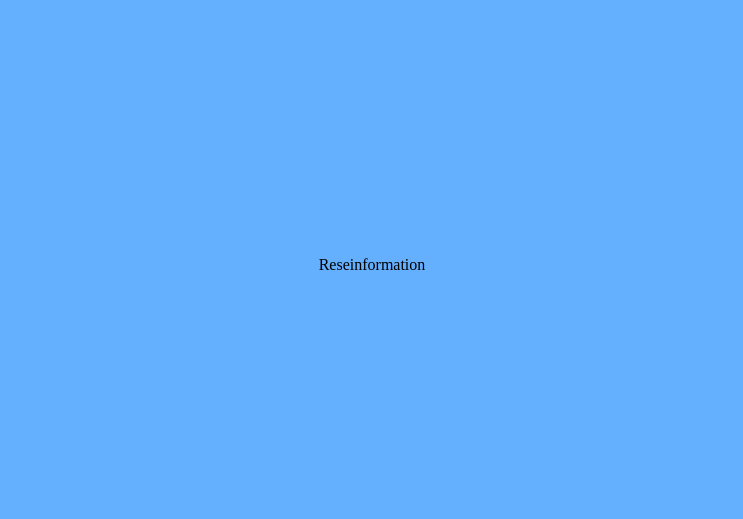
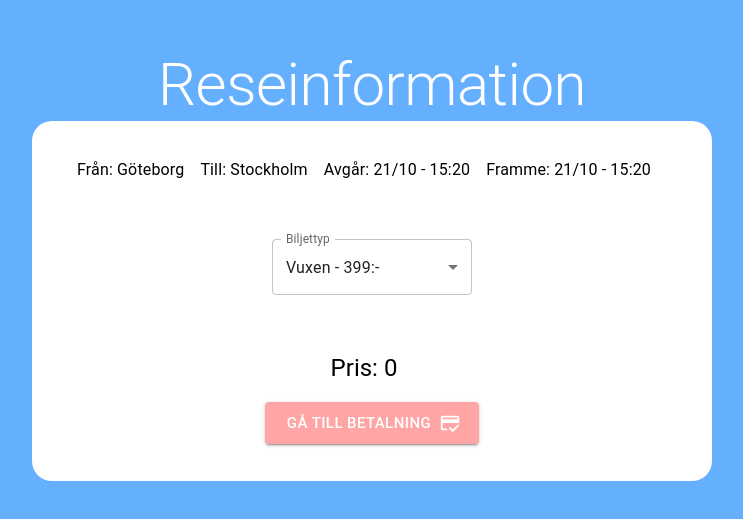
Before and after one commit to oscarolsson94/grupp8-travel-app, a React (Create React App) app in the folder client/: page /tripinfo in a window 1280 px wide. Shown: the part 135-654 px from the top of the page, without its empty margins (268-1011 px from the left). Built offline with nearby package versions, Linux system fonts and the light colour scheme.

Commit message:
dropdown + showing price and pay btn

```diff
--- a/client/src/pages/TripInfo.jsx
+++ b/client/src/pages/TripInfo.jsx
@@ -1,5 +1,121 @@
-import React from "react";
+import {
+  Button,
+  FormControl,
+  InputLabel,
+  MenuItem,
+  Select,
+  Typography,
+} from "@mui/material";
+import axios from "axios";
+import React, { useEffect, useState } from "react";
+import { formatDate } from "../utils/helpers";
+import CreditScoreIcon from "@mui/icons-material/CreditScore";
+
+const heroDivStyle = {
+  display: "flex",
+  flexDirection: "column",
+  justifyContent: "center",
+  alignItems: "center",
+  height: "100vh",
+  width: "100%",
+};
+
+const containerStyle = {
+  display: "flex",
+  flexDirection: "column",
+  justifyContent: "space-evenly",
+  alignItems: "center",
+  minHeight: "40vh",
+  width: "50%",
+  background: "white",
+  padding: 20,
+  borderRadius: 20,
+};
 
 export const TripInfo = () => {
-    return <div>Reseinformation</div>;
+  const [trip, setTrip] = useState();
+  const [ticketType, setTicketType] = useState("Vuxen");
+  const [price, setPrice] = useState(0);
+
+  /*   useEffect(async () => {
+    const response = await axios.get(
+      `http://localhost:3001/api/planTrip/${id}`
+    );
+    setTrip(response.data);
+  }, []); */
+
+  const handlePurchase = async () => {
+    /*     const response = await axios.post(
+      `http://localhost:3001/api/bookings/
+    ); */
+  };
+
+  const handleChange = (e) => {
+    setTicketType(e.target.value);
+    switch (e.target.value) {
+      case "Pensionär":
+        setPrice(249);
+        break;
+      case "Ungdom":
+        setPrice(199);
+        break;
+      case "Vuxen":
+        setPrice(399);
+        break;
+      default:
+        setPrice(0);
+    }
+  };
+
+  return (
+    <>
+      <div style={heroDivStyle}>
+        <Typography variant="h2" color="white">
+          Reseinformation
+        </Typography>
+        <div style={containerStyle}>
+          <div
+            style={{
+              display: "flex",
+              justifyContent: "space-evenly",
+              alignItems: "center",
+            }}
+          >
+            <Typography paddingRight={2}>Från: Göteborg</Typography>
+            <Typography paddingRight={2}>Till: Stockholm</Typography>
+            <Typography paddingRight={2}>Avgår: 21/10 - 15:20</Typography>
+            <Typography paddingRight={2}>Framme: 21/10 - 15:20</Typography>
+          </div>
+          <FormControl sx={{ m: 5, minWidth: 200 }}>
+            <InputLabel id="demo-simple-select-label">Biljettyp</InputLabel>
+            <Select
+              labelId="demo-simple-select-label"
+              id="demo-simple-select-autowidth"
+              value={ticketType}
+              label="Biljettyp"
+              onChange={(e) => handleChange(e)}
+            >
+              <MenuItem value={"Ungdom"}>Ungdom - 199:-</MenuItem>
+              <MenuItem value={"Pensionär"}>Pensionär - 249:-</MenuItem>
+              <MenuItem value={"Vuxen"}>Vuxen - 399:-</MenuItem>
+            </Select>
+          </FormControl>
+          <div>
+            <Typography variant="h5" paddingRight={2}>
+              Pris: {price}
+            </Typography>
+          </div>
+          <Button
+            endIcon={<CreditScoreIcon />}
+            variant="contained"
+            onClick={handlePurchase}
+            style={{ background: "#FFA5A5" }}
+            size="large"
+          >
+            Gå till betalning
+          </Button>
+        </div>
+      </div>
+    </>
+  );
 };
```
